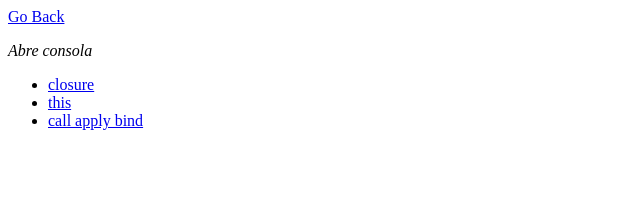
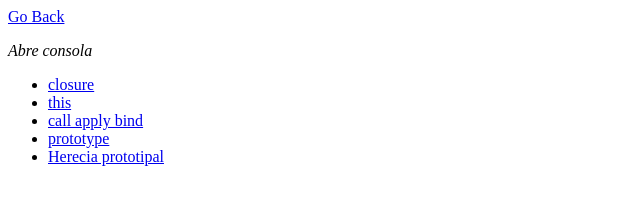
Before and after one commit to Nicoposa1/javascript-profecional, a website: page ejercicio/index.html in a window 1280 px wide. Shown: the whole page, without its empty margins (0-640 px from the left). Drawn offline with Linux system fonts and the light colour scheme.

Commit message:
prototype new object.create

```diff
--- a/ejercicio/index.html
+++ b/ejercicio/index.html
@@ -12,6 +12,8 @@
     <li><a href="closure.html">closure</a></li>
     <li><a href="this.html">this</a></li>
     <li><a href="call-apply-bind.html">call apply bind</a></li>
+    <li><a href="prototype.html">prototype</a></li>
+    <li><a href="herencia-prototipal.html">Herecia prototipal</a></li>
   </ul>
 
 
```
